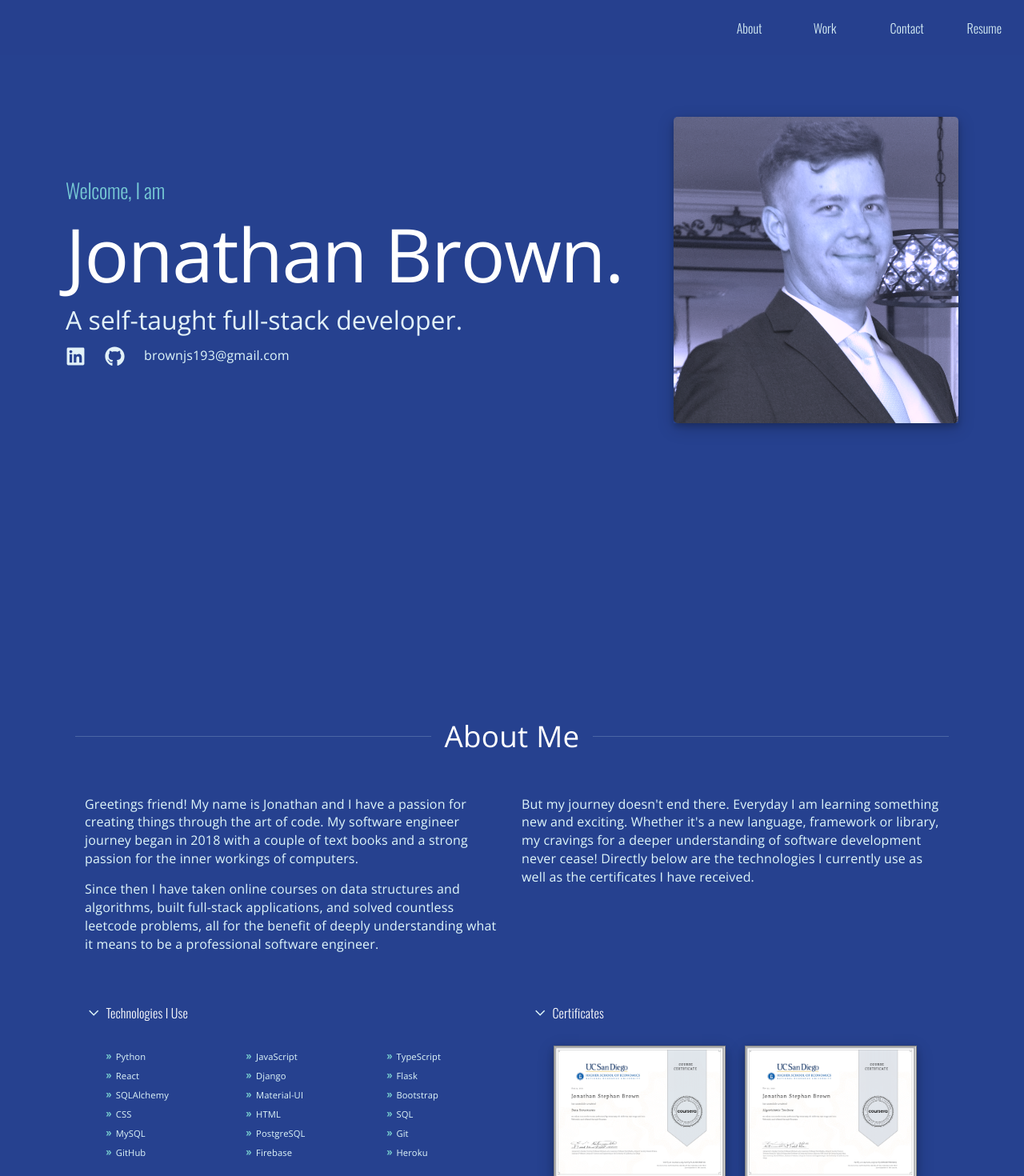
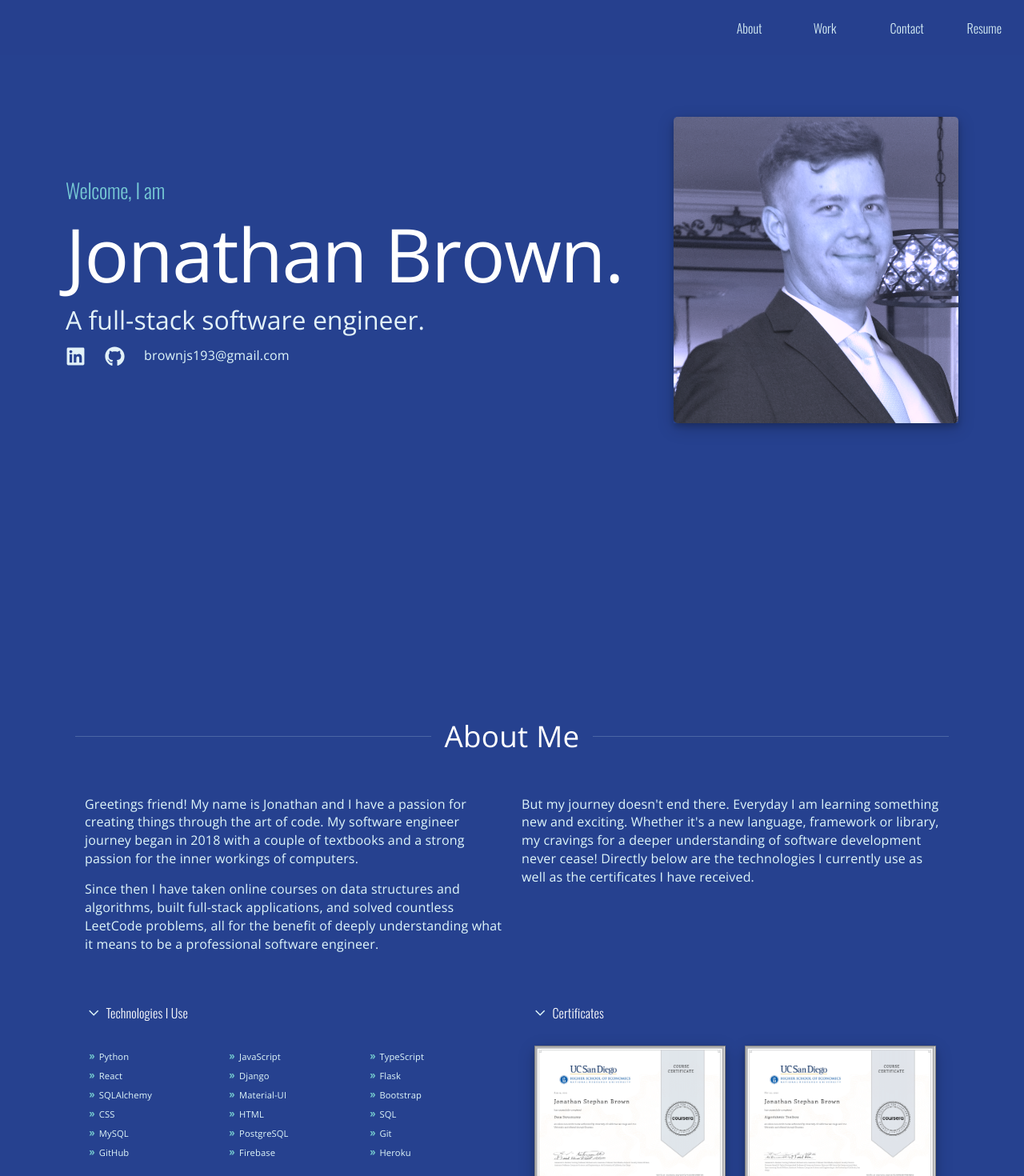
Before and after one commit to JBrown9124/Personal-Website, a React (Create React App) app: page / in a window 1280 px wide. Shown: the top 1470 px of the page at 80% size. Built offline with nearby package versions, Linux system fonts and the light colour scheme; grey boxes are pictures that could not be loaded; a web font is replaced by a local one.

Commit message:
fixed accordion certificate boop animation bug

```diff
--- a/public/index.html
+++ b/public/index.html
@@ -7,7 +7,7 @@
     <meta name="theme-color" content="#000000" />
     <meta
       name="description"
-      content="A creator, designer, and software engineer"
+      content="A full-stack software engineer."
     />
     <link rel="apple-touch-icon" href="%PUBLIC_URL%/favicon.ico" />
     <!--
--- a/src/animators/CertificateBoop.js
+++ b/src/animators/CertificateBoop.js
@@ -12,7 +12,8 @@ const CertificateBoop = ({
   const [isBooped, setIsBooped] = React.useState(false);
   const style = useSpring({
 
-
+    display: "inline-block",
+    backfaceVisibility: "hidden",
     boxShadow: isBooped
       ? "0 4px 8px 0 rgba(0, 0, 0, 0.0), 0 0px 0px 0 rgba(0, 0, 0, 0.0u)"
       : "0 4px 8px 0 rgba(0, 0, 0, 0.2), 0 6px 20px 0 rgba(0, 0, 0, 0.19)",
--- a/src/components/Accordion.js
+++ b/src/components/Accordion.js
@@ -102,7 +102,7 @@ export default function CustomizedAccordions() {
           <Row>
             {myTechnologies.map((tech, idx) => (
               <Col key={idx} xl={4} xs={13} md={5} lg={4} sm={6}>
-                <div className="accordionItems">
+
                   <DoubleArrowIcon
                     sx={{
                       color: "rgba(115,199,204,1)",
@@ -125,7 +125,7 @@ export default function CustomizedAccordions() {
                       {tech.tech}
                     </Link>
                   </LinkUnderline>
-                </div>
+
               </Col>
             ))}
           </Row>
--- a/src/components/Accordion2.js
+++ b/src/components/Accordion2.js
@@ -80,7 +80,7 @@ export default function CustomizedAccordions() {
         </AccordionSummary2>
         <AccordionDetails2>
 
-            <Container>
+
               <Row>
                 <Col>
                   <CertificateBoop>
@@ -111,7 +111,6 @@ export default function CustomizedAccordions() {
                   </CertificateBoop>
                 </Col>
               </Row>
-            </Container>
 
         </AccordionDetails2>
       </Accordion2>
--- a/src/sections/About.js
+++ b/src/sections/About.js
@@ -32,7 +32,7 @@ export default function About(props) {
                     <Typography variant="body2">
                       Greetings friend! My name is Jonathan and I have a passion
                       for creating things through the art of code. My software
-                      engineer journey began in 2018 with a couple of text books
+                      engineer journey began in 2018 with a couple of textbooks
                       and a strong passion for the inner workings of computers.
                     </Typography>
                   </div>
@@ -40,7 +40,7 @@ export default function About(props) {
                   <Typography variant="body2">
                     Since then I have taken online courses on data structures
                     and algorithms, built full-stack applications, and solved
-                    countless leetcode problems, all for the benefit of deeply
+                    countless LeetCode problems, all for the benefit of deeply
                     understanding what it means to be a professional software
                     engineer.
                   </Typography>
--- a/src/sections/Home.js
+++ b/src/sections/Home.js
@@ -29,7 +29,7 @@ export default function Home(props) {
 
               <FadeIn delay={1050} isVisible={isVisible} y={-40}>
                 <Typography variant="h3" className="whoText">
-                  A self-taught full-stack developer.
+                  A full-stack software engineer.
                 </Typography>
               </FadeIn>
 
```
Also changed, not shown: 1 other file (tests, documents, lock files or other folders).
